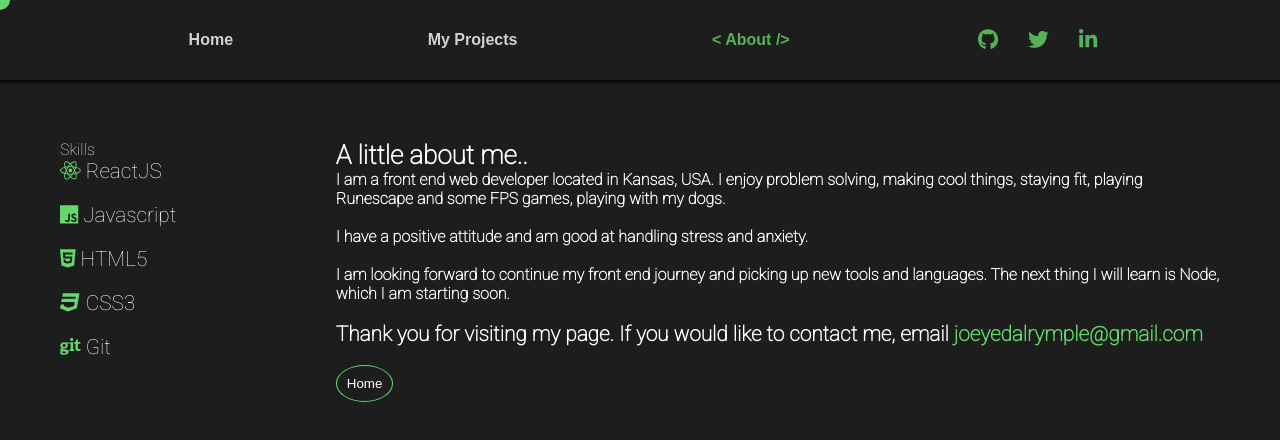
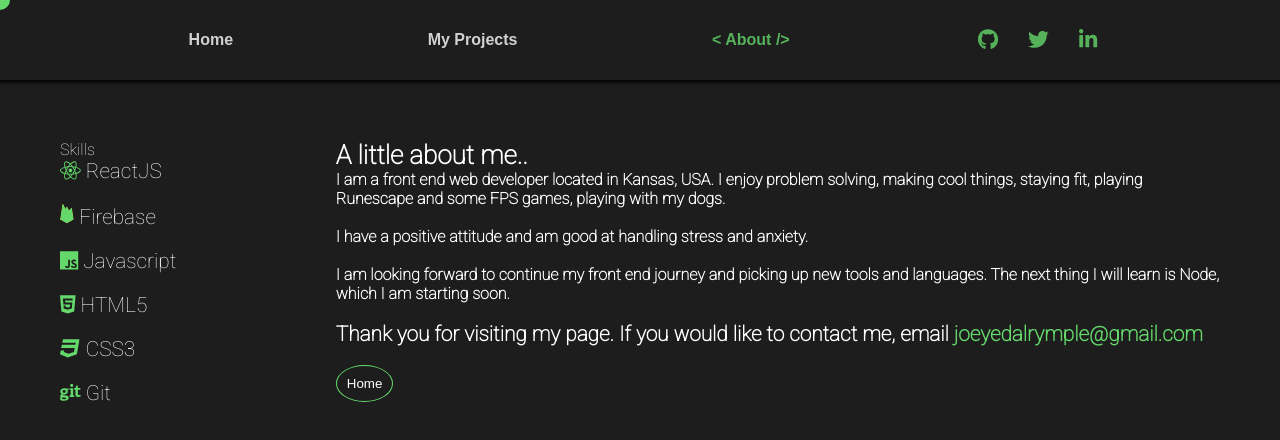
Before and after one commit to Joey-Red/portfolio-page, a React (Create React App) app in the folder portfolio-page/: page / in a window 1280 px wide. Both pictures are taken after a click on the button "About". Shown: the top 440 px of the page. Built offline with nearby package versions, Linux system fonts and the light colour scheme.

Commit message:
added firebase under skills

```diff
--- a/portfolio-page/src/Components/About.js
+++ b/portfolio-page/src/Components/About.js
@@ -7,6 +7,7 @@ import {
   faReact,
 } from "@fortawesome/free-brands-svg-icons";
 import { FontAwesomeIcon } from "@fortawesome/react-fontawesome";
+import firebaseLogo from "./img/firebaselogo2.svg";
 
 function About(props) {
   const {
@@ -50,6 +51,14 @@ function About(props) {
                     className="faColor"
                   ></FontAwesomeIcon>{" "}
                   ReactJS
+                </div>
+                <div className="faContainer">
+                  <img
+                    src={firebaseLogo}
+                    alt="google firebase"
+                    style={{ maxHeight: "20.8px" }}
+                  />{" "}
+                  Firebase
                 </div>
                 <div className="faContainer">
                   <FontAwesomeIcon
--- a/portfolio-page/src/styles.css
+++ b/portfolio-page/src/styles.css
@@ -15,7 +15,8 @@ html {
   opacity: 0.8;
   box-shadow: 0px 0px 3px 3px black;
 }
-.homepage {
+.homepage,
+.aboutPage {
   background-color: #1d1d1d;
   height: calc(100vh - 90px);
   overflow: hidden;
```
Also changed, not shown: portfolio-page/src/Components/img/firebaselogo2.svg (added).
